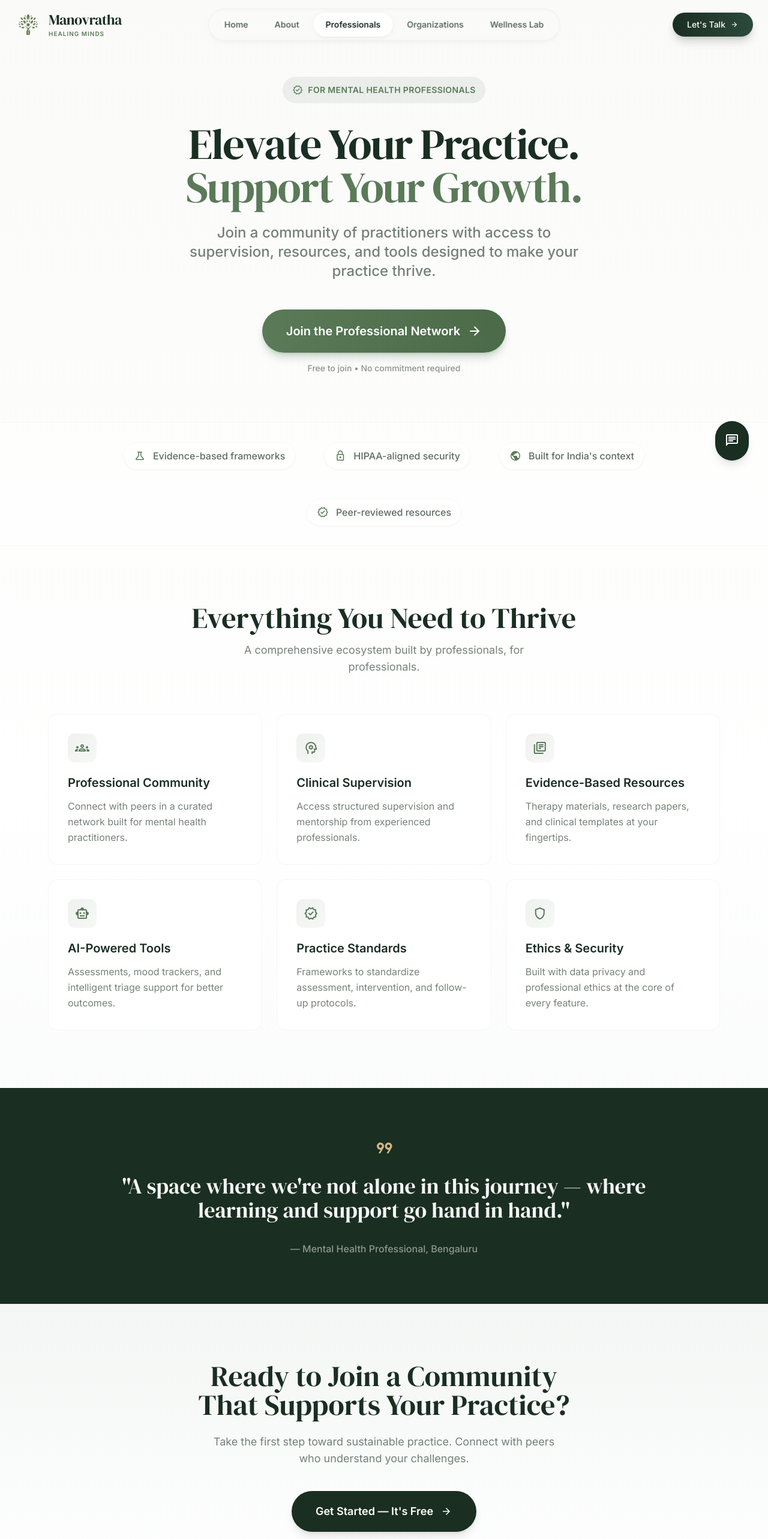
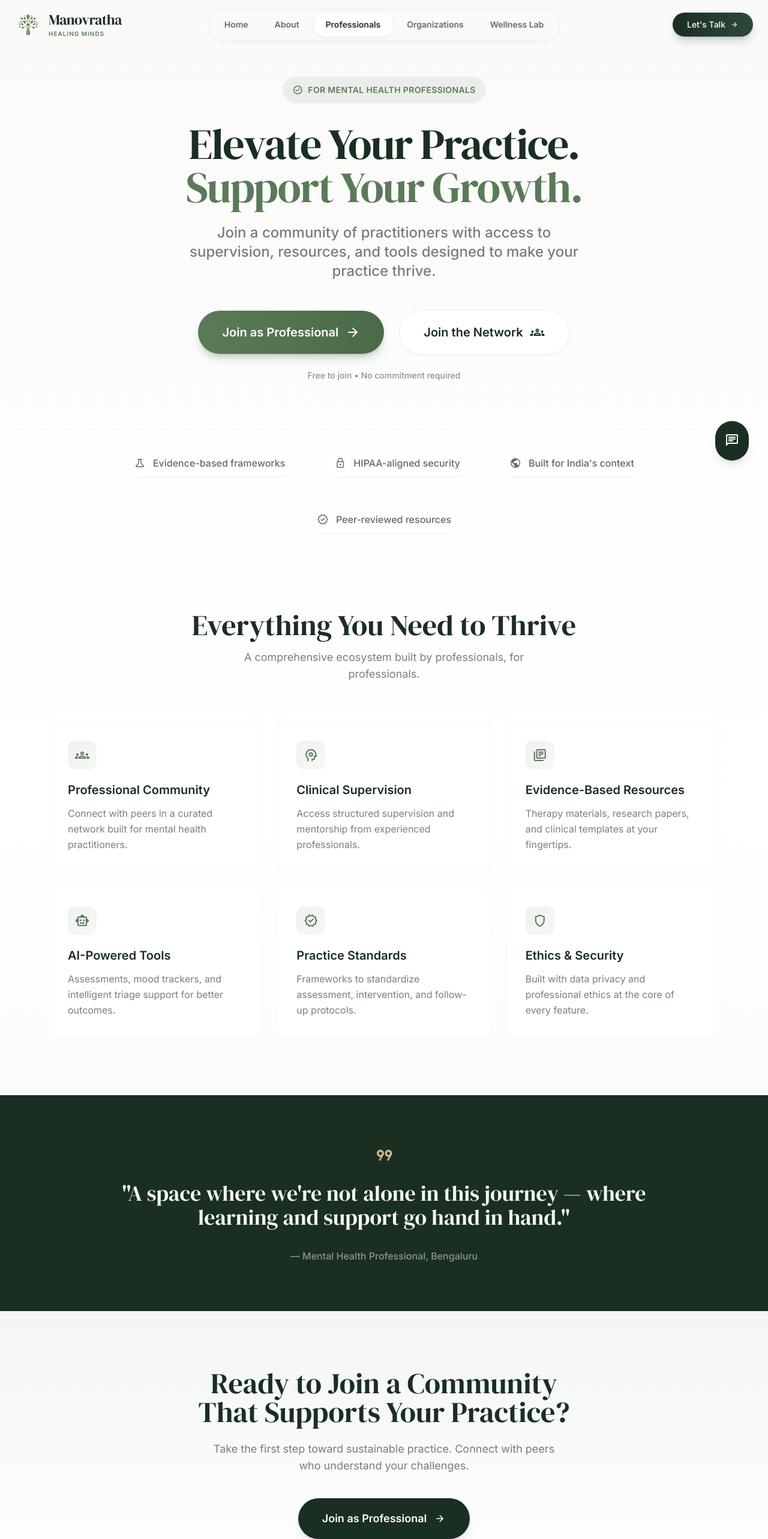
Before and after one commit to theshashank1/manovratha-website, a React (Vite) app: page /professionals in a window 1280 px wide. Shown: the top 2566 px of the page at 60% size. Built offline with nearby package versions, Linux system fonts and the light colour scheme.

Commit message:
feat: Add Home, Professionals, and WellnessHub pages along with a new InteractiveStrip component.

```diff
--- a/pages/Home.tsx
+++ b/pages/Home.tsx
@@ -143,7 +143,7 @@ const Home: React.FC = () => {
                                     className="bg-[#F8FAF8] p-6 md:p-8 rounded-2xl md:rounded-3xl transition-all cursor-default h-full"
                                 >
                                     <span className="material-symbols-outlined text-[#6B8E5E] text-3xl md:text-4xl mb-3 md:mb-4">{item.icon}</span>
-                                    <h4 className="font-bold text-lg md:text-xl text-brand-dark mb-2 md:mb-3">{item.t}</h4>
+                                    <h3 className="font-bold text-lg md:text-xl text-brand-dark mb-2 md:mb-3">{item.t}</h3>
                                     <p className="text-sm md:text-base text-brand-dark/70 leading-relaxed">{item.d}</p>
                                 </MotionDiv>
                             </Reveal>
--- a/pages/Professionals.tsx
+++ b/pages/Professionals.tsx
@@ -76,24 +76,39 @@ const Professionals: React.FC = () => {
 
                     <Reveal delay={0.3}>
                         {/* Single Primary CTA - Dominant & Clear */}
-                        <div className="flex flex-col items-center gap-4">
+                        <div className="flex flex-col md:flex-row items-center justify-center gap-4 md:gap-6">
+                            <MotionA
+                                href="https://docs.google.com/forms/d/e/1FAIpQLSf7D_n_nngrDrdUv3YM74zWuP4QDcICINwyC4maRgtLZD0kZg/viewform?usp=header"
+                                target="_blank"
+                                rel="noopener noreferrer"
+                                whileHover={{ scale: 1.03, boxShadow: "0 20px 50px -10px rgba(90, 122, 88, 0.4)" }}
+                                whileTap={{ scale: 0.98 }}
+                                className="inline-flex items-center gap-3 bg-gradient-to-r from-brand-primary to-[#4A6A48] text-white px-8 py-4 md:px-10 md:py-5 rounded-full font-bold text-lg md:text-xl shadow-lg shadow-brand-primary/30 transition-all duration-300 group w-full md:w-auto justify-center"
+                            >
+                                <span>Join as Professional</span>
+                                <motion.span
+                                    className="material-symbols-outlined text-2xl"
+                                    animate={{ x: [0, 4, 0] }}
+                                    transition={{ repeat: Infinity, duration: 1.5, ease: "easeInOut" }}
+                                    aria-hidden="true"
+                                >
+                                    arrow_forward
+                                </motion.span>
+                            </MotionA>
+
                             <MotionA
                                 href="https://chat.whatsapp.com/HiIBVPYWfqk8A5Pm3X4Qpv"
                                 target="_blank"
                                 rel="noopener noreferrer"
-                                whileHover={{ scale: 1.03, boxShadow: "0 20px 50px -10px rgba(90, 122, 88, 0.4)" }}
+                                whileHover={{ scale: 1.03 }}
                                 whileTap={{ scale: 0.98 }}
-                                className="inline-flex items-center gap-3 bg-gradient-to-r from-brand-primary to-[#4A6A48] text-white px-10 py-5 rounded-full font-bold text-lg md:text-xl shadow-lg shadow-brand-primary/30 transition-all duration-300 group"
+                                className="inline-flex items-center gap-3 bg-white text-brand-dark border-2 border-brand-light hover:border-brand-primary px-8 py-4 md:px-10 md:py-5 rounded-full font-bold text-lg md:text-xl shadow-sm hover:shadow-md transition-all duration-300 group w-full md:w-auto justify-center"
                             >
-                                <span>Join the Professional Network</span>
-                                <motion.span
-                                    className="material-symbols-outlined text-2xl"
-                                    animate={{ x: [0, 4, 0] }}
-                                    transition={{ repeat: Infinity, duration: 1.5, ease: "easeInOut" }}
-                                >
-                                    arrow_forward
-                                </motion.span>
+                                <span>Join the Network</span>
+                                <span className="material-symbols-outlined text-2xl" aria-hidden="true">groups</span>
                             </MotionA>
+                        </div>
+                        <div className="mt-6 flex flex-col items-center gap-1">
                             <span className="text-sm text-brand-dark/50 font-medium">Free to join • No commitment required</span>
                         </div>
                     </Reveal>
@@ -178,14 +193,14 @@ const Professionals: React.FC = () => {
                     </Reveal>
                     <Reveal delay={0.2}>
                         <MotionA
-                            href="https://chat.whatsapp.com/HiIBVPYWfqk8A5Pm3X4Qpv"
+                            href="https://docs.google.com/forms/d/e/1FAIpQLSf7D_n_nngrDrdUv3YM74zWuP4QDcICINwyC4maRgtLZD0kZg/viewform?usp=header"
                             target="_blank"
                             rel="noopener noreferrer"
                             whileHover={{ scale: 1.03 }}
                             whileTap={{ scale: 0.98 }}
                             className="inline-flex items-center gap-3 bg-brand-dark text-white px-10 py-5 rounded-full font-bold text-lg shadow-lg hover:shadow-xl transition-all duration-300"
                         >
-                            <span>Get Started — It's Free</span>
+                            <span>Join as Professional</span>
                             <span className="material-symbols-outlined text-xl">arrow_forward</span>
                         </MotionA>
                     </Reveal>
--- a/pages/WellnessHub.tsx
+++ b/pages/WellnessHub.tsx
@@ -305,7 +305,7 @@ const MSEFocus = ({ onClose }: { onClose: () => void }) => {
             <div className="flex-grow overflow-y-auto custom-scrollbar pr-2 md:pr-4 space-y-6 md:space-y-8 pb-10">
                 {categories.map((cat) => (
                     <div key={cat.id} className="">
-                        <h4 className="font-bold text-brand-dark mb-3 md:mb-4 text-xs uppercase tracking-widest border-l-4 border-brand-primary pl-3">{cat.label}</h4>
+                        <h3 className="font-bold text-brand-dark mb-3 md:mb-4 text-xs uppercase tracking-widest border-l-4 border-brand-primary pl-3">{cat.label}</h3>
                         <div className="flex flex-wrap gap-2 md:gap-3">
                             {cat.options.map((opt) => (
                                 <button
@@ -849,7 +849,7 @@ const WellnessHub: React.FC = () => {
                 <Reveal>
                     <div className="bg-white rounded-[2rem] md:rounded-[3rem] p-8 md:p-14 border-l-8 border-brand-primary shadow-soft flex flex-col lg:flex-row items-center justify-between gap-8 md:gap-12 text-center lg:text-left">
                         <div>
-                            <h4 className="font-display text-2xl md:text-3xl text-brand-dark mb-4">Academic & Clinical Partners</h4>
+                            <h3 className="font-display text-2xl md:text-3xl text-brand-dark mb-4">Academic & Clinical Partners</h3>
                             <p className="text-brand-dark/70 max-w-2xl leading-relaxed text-base md:text-lg">
                                 These tools are designed to support, not replace, clinical judgment. We are actively collaborating with institutions to validate and expand this suite.
                             </p>
```
Also changed, not shown: components/InteractiveStrip.tsx (+6 -6 lines).
